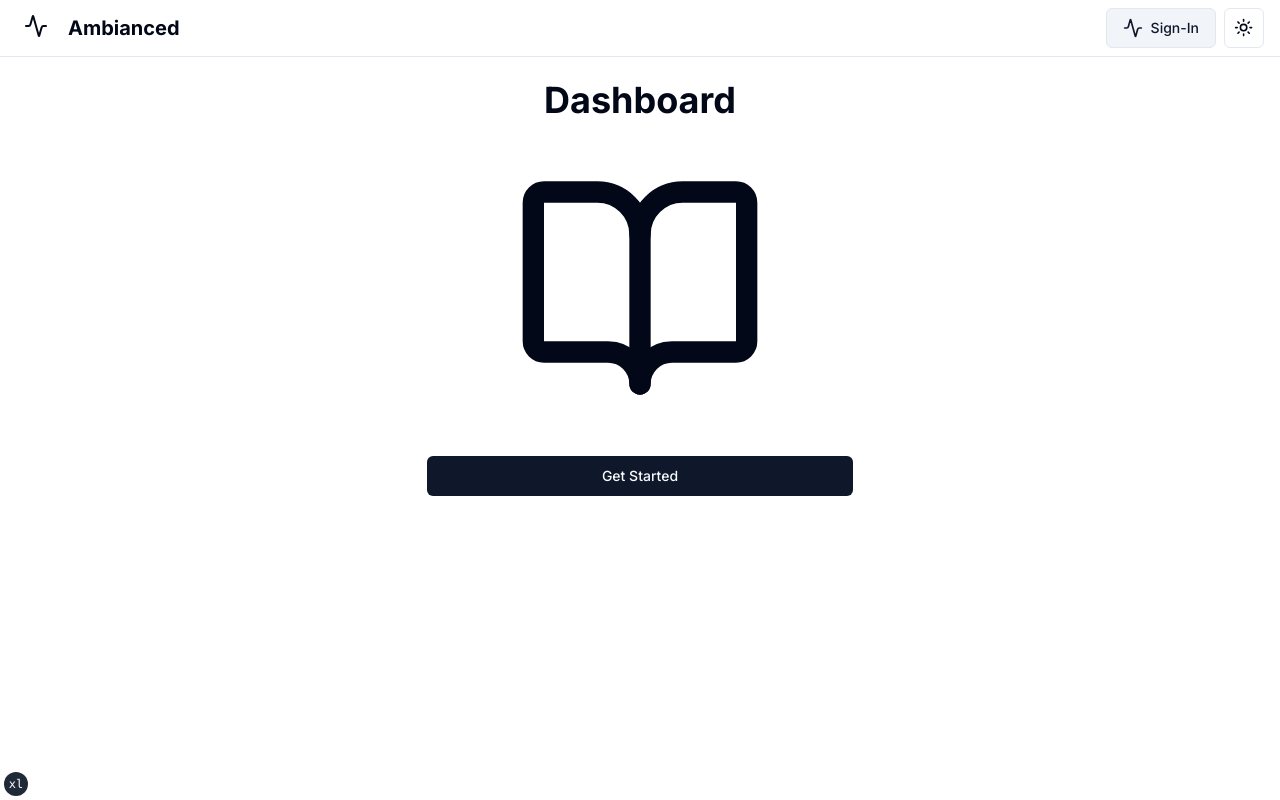
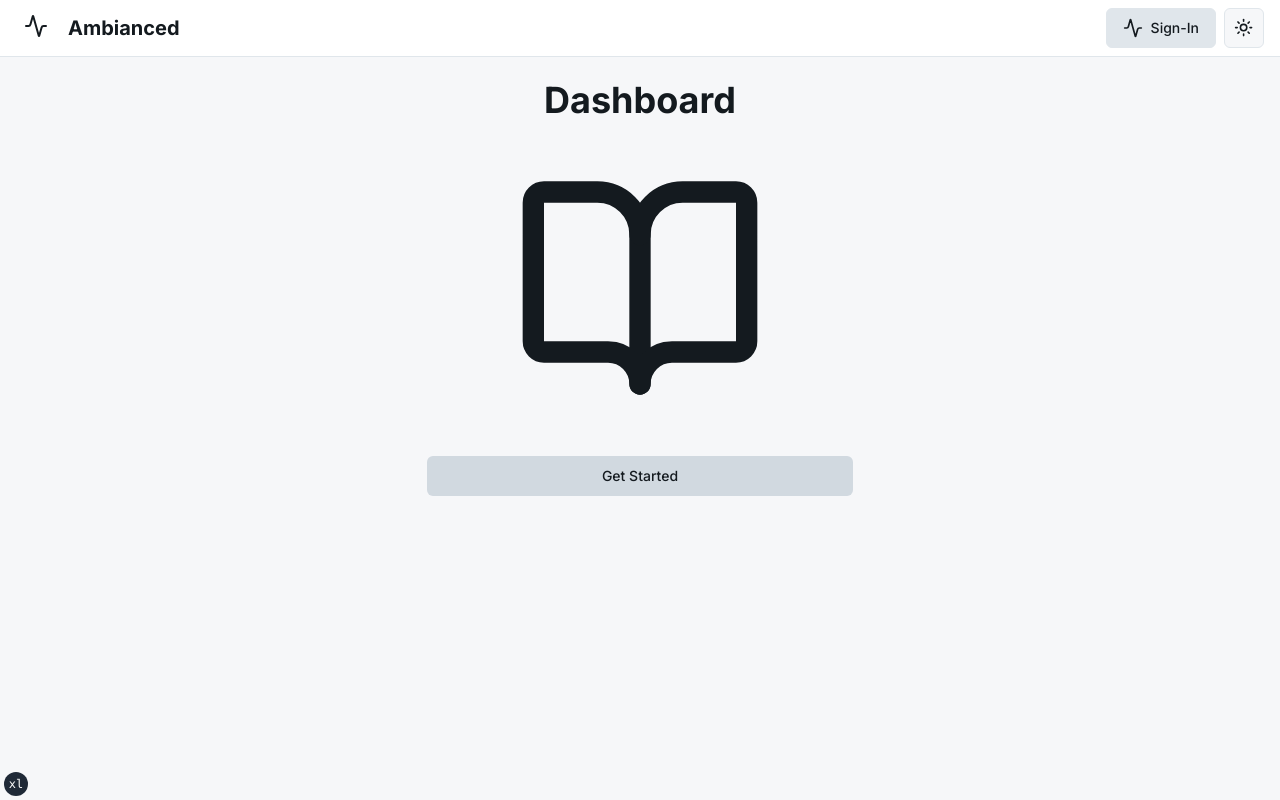
Before and after one commit to ambianced/ambianced, a Next.js app in the folder webapp/: page /dashboard in a window 1280 px wide. Built offline with nearby package versions, Linux system fonts and the light colour scheme; no server answers.

Commit message:
feat: music integration

```diff
--- a/webapp/src/actions.ts
+++ b/webapp/src/actions.ts
@@ -6,6 +6,7 @@ import { TextractClient } from "@aws-sdk/client-textract";
 import { TextractOcr } from "@/core/ocr";
 import { Integration, OpenAiCompleter, OpenAiOptionSelector } from "./integrations/framework";
 import { DallE3Integration } from './integrations/art.tsx';
+import { SpotifyIntegration } from './integrations/music.tsx';
 
 
 export async function imageToText(formData: FormData) {
@@ -28,7 +29,7 @@ export async function imageToText(formData: FormData) {
 }
 
 
-export type IntegrationType = 'art';
+export type IntegrationType = 'art' | 'music';
 
 
 export async function update(passage: string, integrationType: IntegrationType) {
@@ -45,6 +46,9 @@ export async function update(passage: string, integrationType: IntegrationType)
   let integration: Integration;
   if (integrationType == 'art') {
     integration = new DallE3Integration(openAiClient, artSummaryPrompt);
+  }
+  if (integrationType == 'music') {
+    integration = new SpotifyIntegration();
   } else {
     throw Error('unrecognized integration type found');
   }
--- a/webapp/src/app/dashboard/page.tsx
+++ b/webapp/src/app/dashboard/page.tsx
@@ -1,14 +1,13 @@
 "use client";
 
-import { useState } from 'react';
+import { imageToText, IntegrationType, update } from "@/actions";
 import Topbar from "@/components/Topbar";
 import { Button } from "@/components/ui/button";
+import { Capture } from "@/core/capture";
+import { getAccessToken, getPlayback } from "@/lib/spotify";
 import { BookOpen } from "lucide-react";
-import { getAccessToken, getPlayback, getPlayback1 } from "@/lib/spotify";
-import { Capture } from "@/core/capture";
-import { imageToText, update, IntegrationType } from "@/actions";
+import { useState } from 'react';
 
-import { IntegrationCard } from "@/components/integration-card";
 import { bookThemesAndSong } from "@/lib/const";
 
 const dummyData = [
@@ -46,7 +45,7 @@ export default function Home() {
       const formData = new FormData();
       formData.append("blob", new Blob([buffer]))
       const passage = await imageToText(formData);
-      setNodes(await Promise.all(['art'].flatMap((t) => update(passage, t as IntegrationType))));
+      setNodes(await Promise.all(['art','music'].flatMap((t) => update(passage, t as IntegrationType))));
     }
   );
 
@@ -63,7 +62,7 @@ export default function Home() {
 
 
     try {
-      const data1 = await getPlayback1(token, songUri, 0);
+      const data1 = await getPlayback(token, songUri, 0);
     } catch (error) {
       console.error('Error during playback:', error);
     }
--- a/webapp/src/app/globals.css
+++ b/webapp/src/app/globals.css
@@ -4,58 +4,58 @@
 
 @layer base {
   :root {
-    --background: 0 0% 100%;
-    --foreground: 222.2 84% 4.9%;
-    --card: 0 0% 100%;
-    --card-foreground: 222.2 84% 4.9%;
-    --popover: 0 0% 100%;
-    --popover-foreground: 222.2 84% 4.9%;
-    --primary: 222.2 47.4% 11.2%;
-    --primary-foreground: 210 40% 98%;
-    --secondary: 210 40% 96.1%;
-    --secondary-foreground: 222.2 47.4% 11.2%;
-    --muted: 210 40% 96.1%;
-    --muted-foreground: 215.4 16.3% 46.9%;
-    --accent: 210 40% 96.1%;
-    --accent-foreground: 222.2 47.4% 11.2%;
-    --destructive: 0 84.2% 60.2%;
-    --destructive-foreground: 210 40% 98%;
-    --border: 214.3 31.8% 91.4%;
-    --input: 214.3 31.8% 91.4%;
-    --ring: 222.2 84% 4.9%;
+    --background: 210 20% 97%; /* Light pastel background */
+    --foreground: 210 20% 10%; /* Darker pastel text */
+    --card: 210 30% 95%; /* Very light pastel for cards */
+    --card-foreground: 210 20% 10%; /* Darker pastel for card text */
+    --popover: 210 30% 95%; /* Same as card */
+    --popover-foreground: 210 20% 10%; /* Same as card foreground */
+    --primary: 210 20% 85%; /* Soft pastel primary color */
+    --primary-foreground: 210 20% 10%; /* Darker pastel for primary text */
+    --secondary: 210 20% 90%; /* Light pastel secondary color */
+    --secondary-foreground: 210 20% 10%; /* Darker pastel for secondary text */
+    --muted: 210 20% 90%; /* Even lighter pastel muted color */
+    --muted-foreground: 210 20% 30%; /* Dark pastel muted text */
+    --accent: 210 20% 85%; /* Soft pastel accent color */
+    --accent-foreground: 210 20% 10%; /* Darker pastel for accent text */
+    --destructive: 0 10% 85%; /* Very light pink for destructive actions */
+    --destructive-foreground: 210 20% 10%; /* Dark pastel for destructive text */
+    --border: 210 20% 90%; /* Light pastel border */
+    --input: 210 20% 90%; /* Light pastel input background */
+    --ring: 210 20% 85%; /* Pastel ring */
     --radius: 0.5rem;
-    --chart-1: 12 76% 61%;
-    --chart-2: 173 58% 39%;
-    --chart-3: 197 37% 24%;
-    --chart-4: 43 74% 66%;
-    --chart-5: 27 87% 67%;
+    --chart-1: 200 30% 80%; /* Light pastel chart color */
+    --chart-2: 150 30% 80%; /* Light pastel chart color */
+    --chart-3: 40 30% 80%; /* Light pastel chart color */
+    --chart-4: 280 30% 80%; /* Light pastel chart color */
+    --chart-5: 340 30% 80%; /* Light pastel chart color */
   }
 
   .dark {
-    --background: 222.2 84% 4.9%;
-    --foreground: 210 40% 98%;
-    --card: 222.2 84% 4.9%;
-    --card-foreground: 210 40% 98%;
-    --popover: 222.2 84% 4.9%;
-    --popover-foreground: 210 40% 98%;
-    --primary: 210 40% 98%;
-    --primary-foreground: 222.2 47.4% 11.2%;
-    --secondary: 217.2 32.6% 17.5%;
-    --secondary-foreground: 210 40% 98%;
-    --muted: 217.2 32.6% 17.5%;
-    --muted-foreground: 215 20.2% 65.1%;
-    --accent: 217.2 32.6% 17.5%;
-    --accent-foreground: 210 40% 98%;
-    --destructive: 0 62.8% 30.6%;
-    --destructive-foreground: 210 40% 98%;
-    --border: 217.2 32.6% 17.5%;
-    --input: 217.2 32.6% 17.5%;
-    --ring: 212.7 26.8% 83.9%;
-    --chart-1: 220 70% 50%;
-    --chart-2: 160 60% 45%;
-    --chart-3: 30 80% 55%;
-    --chart-4: 280 65% 60%;
-    --chart-5: 340 75% 55%;
+    --background: 210 10% 20%; /* Dark pastel background */
+    --foreground: 210 10% 90%; /* Light pastel text */
+    --card: 210 10% 20%; /* Dark pastel card */
+    --card-foreground: 210 10% 90%; /* Light pastel for card text */
+    --popover: 210 10% 20%; /* Same as card */
+    --popover-foreground: 210 10% 90%; /* Same as card text */
+    --primary: 210 10% 30%; /* Dark pastel primary color */
+    --primary-foreground: 210 10% 90%; /* Light pastel for primary text */
+    --secondary: 210 10% 40%; /* Dark pastel secondary color */
+    --secondary-foreground: 210 10% 90%; /* Light pastel for secondary text */
+    --muted: 210 10% 40%; /* Dark pastel muted color */
+    --muted-foreground: 210 10% 70%; /* Light pastel muted text */
+    --accent: 210 10% 40%; /* Dark pastel accent color */
+    --accent-foreground: 210 10% 90%; /* Light pastel for accent text */
+    --destructive: 0 20% 60%; /* Light pink for destructive actions */
+    --destructive-foreground: 210 10% 90%; /* Light pastel for destructive text */
+    --border: 210 10% 30%; /* Dark pastel border */
+    --input: 210 10% 30%; /* Dark pastel input background */
+    --ring: 210 10% 70%; /* Pastel ring */
+    --chart-1: 200 20% 60%; /* Soft pastel chart color */
+    --chart-2: 150 20% 60%; /* Soft pastel chart color */
+    --chart-3: 40 20% 60%; /* Soft pastel chart color */
+    --chart-4: 280 20% 60%; /* Soft pastel chart color */
+    --chart-5: 340 20% 60%; /* Soft pastel chart color */
   }
 }
 
--- /dev/null
+++ b/webapp/src/integrations/music.tsx
@@ -0,0 +1,44 @@
+
+import { bookThemesAndSong } from '@/lib/const';
+import { getAccessToken, getPlayback } from "@/lib/spotify";
+import { Integration, IntegrationContext } from './framework';
+
+import { url } from 'inspector';
+
+
+export class SpotifyIntegration implements Integration {
+
+  async update(context: IntegrationContext) {
+    const theme = await context.optionSelector.select(
+      context.passage,
+      'theme',
+      'Select the theme that best matches the mood and environment of the passage.',
+      bookThemesAndSong.map((theme) => theme[0])
+    )
+    console.log("THEME", theme)
+    const songId = bookThemesAndSong.find((themeAndSong) => themeAndSong[0] === theme)?.[1];
+    if (!songId) {
+      throw Error('no song found for theme');
+    }
+
+    const token = await getAccessToken();
+    if (!token) {
+      return;
+    }
+
+    // Generate a random number between 0 and the length of bookThemesAndSongs - 1
+
+
+    try {
+      const data1 = await getPlayback(token, songId, 0);
+      console.log(data1)
+    } catch (error) {
+      console.error('Error during playback:', error);
+    }
+    // make sure you have the access token
+    // play the song
+    // create the cardx
+    // TODO: return a card for the image
+    return <img src={url} />
+  }
+}
--- a/webapp/src/lib/spotify.ts
+++ b/webapp/src/lib/spotify.ts
@@ -69,46 +69,46 @@ export const getCurrentlyPlayingFetcher = async (token: string) => {
   return playing_data;
 };
 
-export const getPlayback = async (token: string) => {
+// export const getPlayback = async (token: string) => {
 
-  const playingOptions = {
-    url: "https://api.spotify.com/v1/me/player/play",
-    headers: {
-      Authorization: "Bearer " + token,
-    },
-    "context_uri": "spotify:album:5ht7ItJgpBH7W6vJ5BqpPr",
-    "offset": {
-        "position": 5
-    },
-    "position_ms": 0
-  };
-  const response = await fetch(playingOptions.url, {
-    method: "put",
-    headers: playingOptions.headers,
-    next: { revalidate: 30 },
-    body: JSON.stringify({
-      "context_uri": "spotify:album:5ht7ItJgpBH7W6vJ5BqpPr",
-      "offset": {
-          "position": 5
-      },
-      "position_ms": 0
-    }),
-  });
+//   const playingOptions = {
+//     url: "https://api.spotify.com/v1/me/player/play",
+//     headers: {
+//       Authorization: "Bearer " + token,
+//     },
+//     "context_uri": "spotify:album:5ht7ItJgpBH7W6vJ5BqpPr",
+//     "offset": {
+//         "position": 5
+//     },
+//     "position_ms": 0
+//   };
+//   const response = await fetch(playingOptions.url, {
+//     method: "put",
+//     headers: playingOptions.headers,
+//     next: { revalidate: 30 },
+//     body: JSON.stringify({
+//       "context_uri": "spotify:album:5ht7ItJgpBH7W6vJ5BqpPr",
+//       "offset": {
+//           "position": 5
+//       },
+//       "position_ms": 0
+//     }),
+//   });
 
-  // if (response.status !== 200) {
-  //   return response.status;
-  // }
+//   // if (response.status !== 200) {
+//   //   return response.status;
+//   // }
 
-  let playing_data = null;
-  const res_data = await response.json();
-  // playing_data = playing_schema.parse(res_data);
+//   let playing_data = null;
+//   const res_data = await response.json();
+//   // playing_data = playing_schema.parse(res_data);
 
 
-  return res_data;
-};
+//   return res_data;
+// };
 
 
-export const  getPlayback1 = async (token: string, track: string, songPosition: number) => {
+export const getPlayback = async (token: string, track: string, songPosition: number) => {
   const playingOptions = {
     url: "https://api.spotify.com/v1/me/player/play",
     headers: {
```
Also changed, not shown: webapp/src/integrations/music.ts (deleted).
